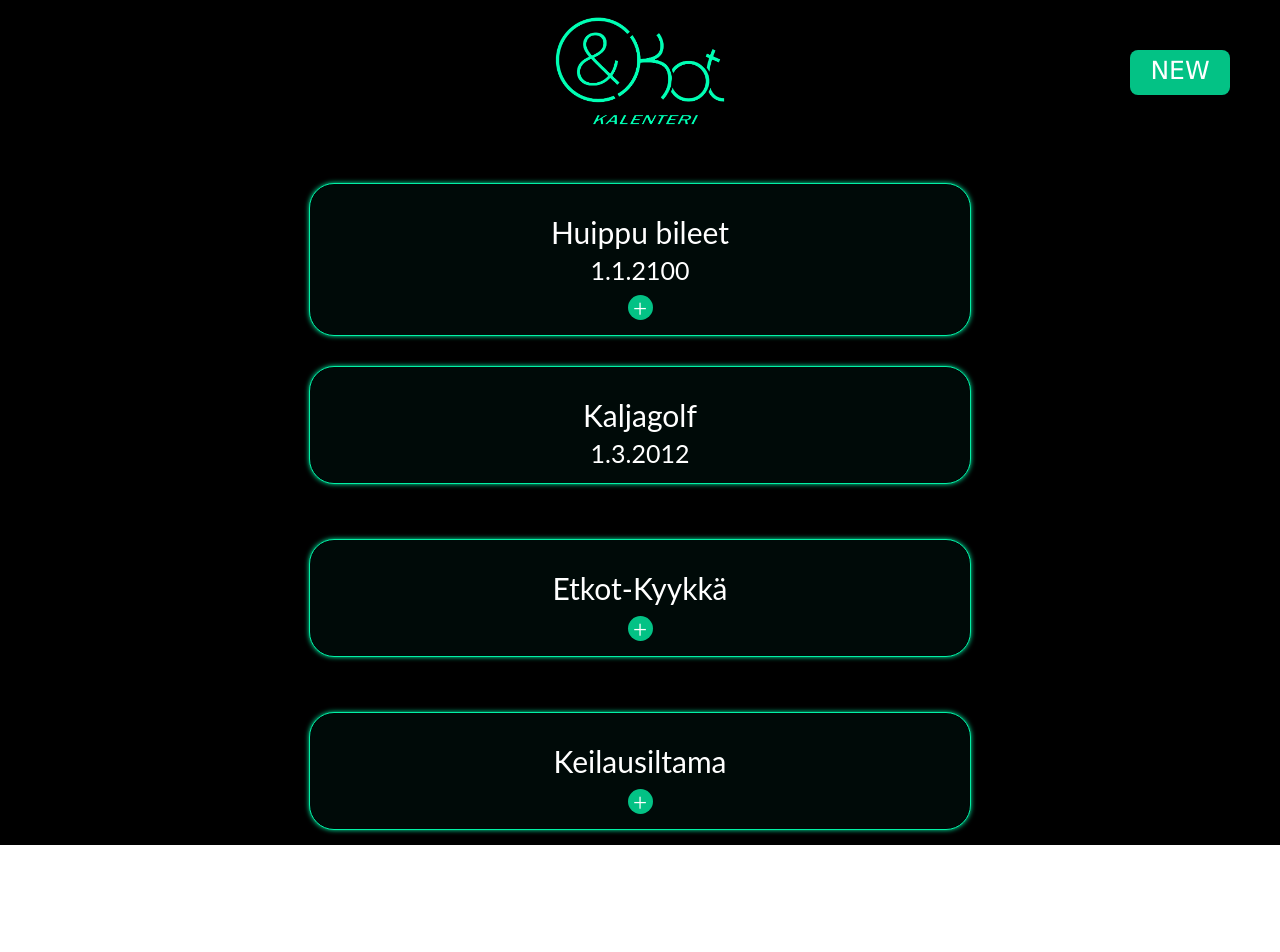
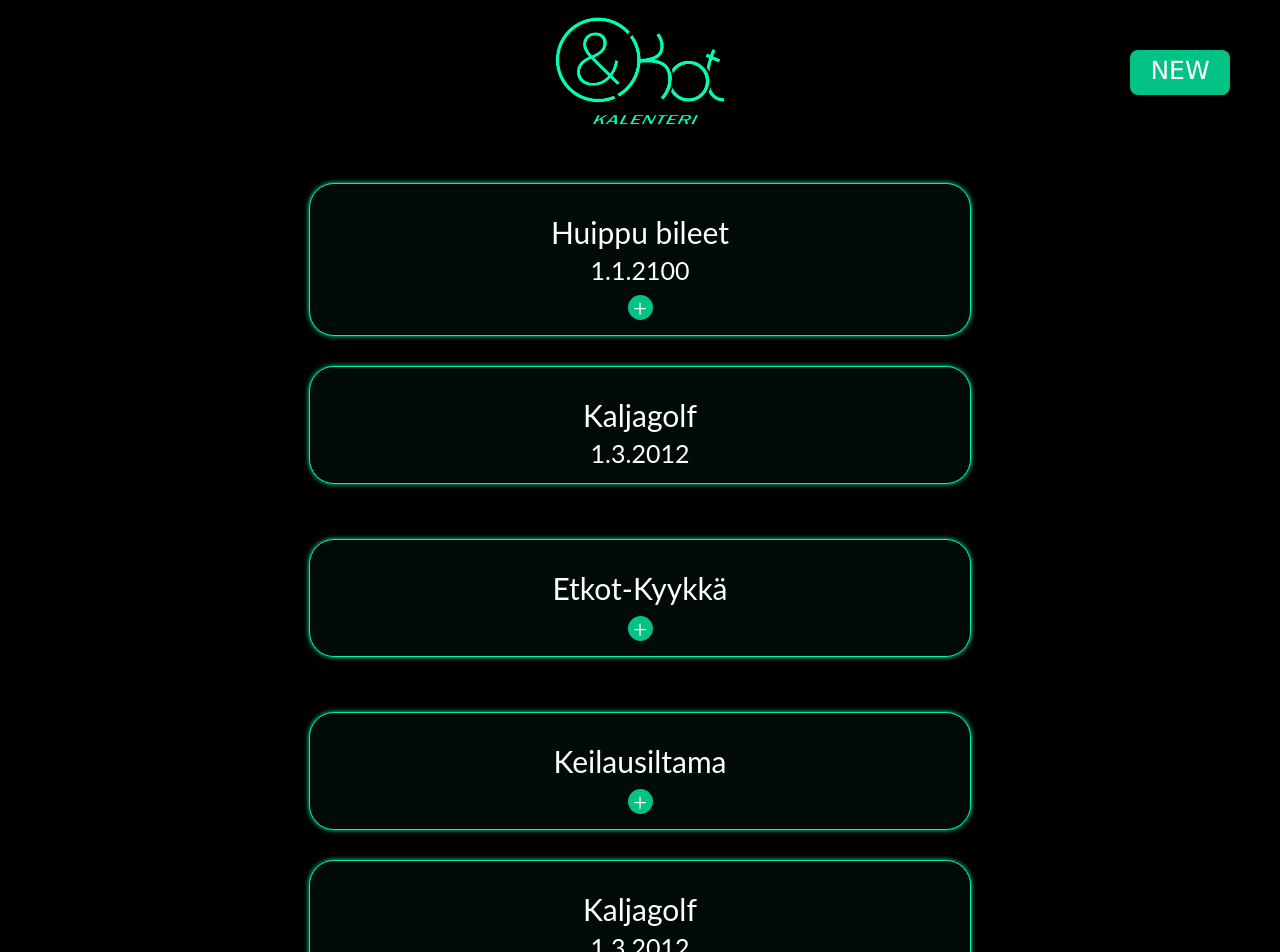
Before and after one commit to etkot/etkot-kalenteri, a Vue app: page / in a window 1280 px wide. Shown: the top 952 px of the page. Before the commit the page ends 845 px from the top, so only its background shows below. Built offline with nearby package versions, Linux system fonts and the light colour scheme.

Commit message:
Edited placeholder events

```diff
--- a/src/App.vue
+++ b/src/App.vue
@@ -18,6 +18,12 @@
             <div id="container" v-for="(event, index) in events" :key="`error-${index}`">
                 <Event :title="event" :voteDates="dates" :voteActive="true" />
             </div>
+            <Event
+                :title="'Kaljagolf'"
+                :setDate="'1.3.2012'"
+                :voteDates="['1.1.2100', '1.3.2012']"
+                :voteActive="false"
+            />
         </div>
     </div>
 </template>
```
